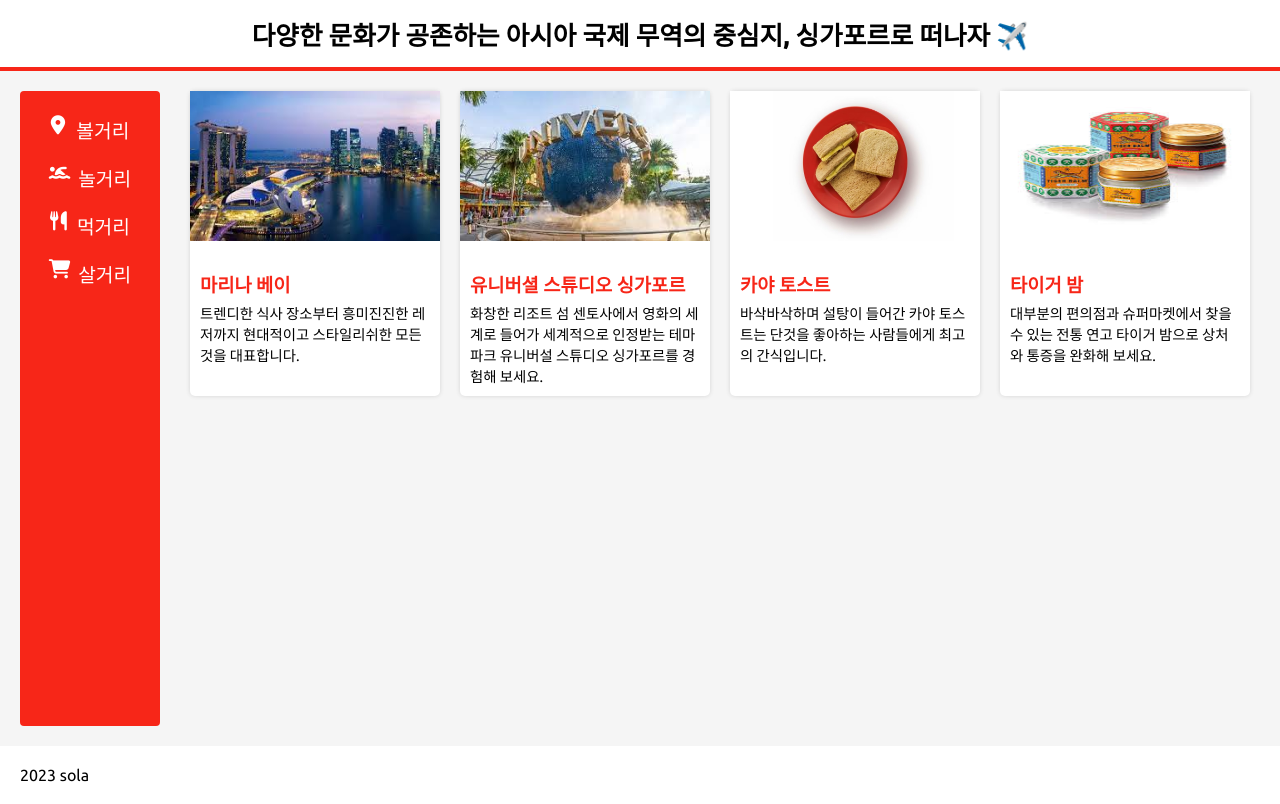
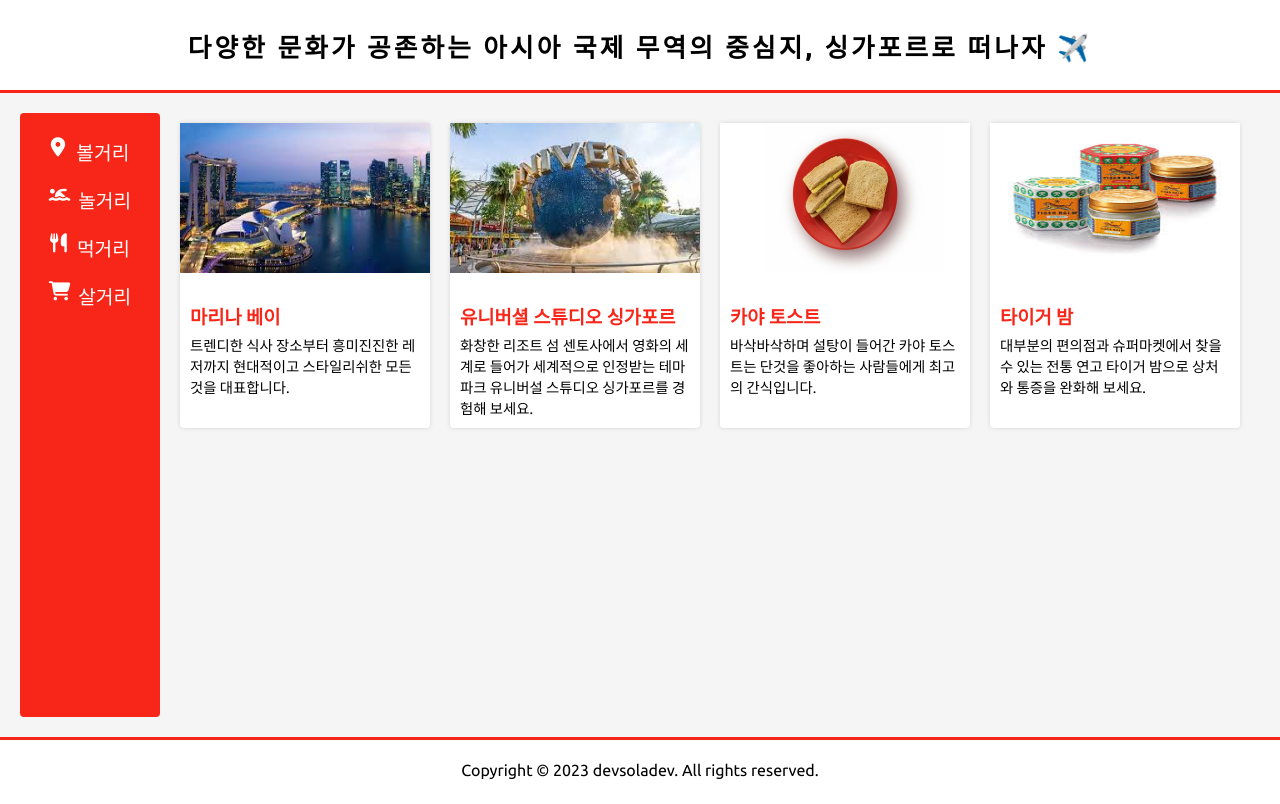
Before and after one commit to devsoladev/toy_singapore_gagopore, a website with bundled scripts: page index.html in a window 1280 px wide. Built offline with nearby package versions, Linux system fonts and the light colour scheme.

Commit message:
feat: 스타일을 수정한다

```diff
--- a/index.html
+++ b/index.html
@@ -41,19 +41,19 @@
 		</header>
 		<main>
 			<aside>
-				<a href="">
+				<a href="#">
 					<i class="fas fa-regular fa-location-dot" style="color: #fff;"></i>
 					<span>볼거리</span>
 				</a>
-				<a href="">
+				<a href="#">
 					<i class="fa-solid fa-person-swimming" style="color: #fff;"></i>
 					<span>놀거리</span>
 				</a>
-				<a href="">
+				<a href="#">
 					<i class="fas fa-regular fa-utensils" style="color: #fff;"></i>
 					<span href="">먹거리</span>
 				</a>
-				<a href="">
+				<a href="#">
 					<i class="fas fa-regular fa-cart-shopping" style="color: #fff;"></i>
 					<span>살거리</span>
 				</a>
@@ -101,7 +101,7 @@
 				</div>
 			</section>
 		</main>
-		<footer>2023 sola</footer>
+		<footer>Copyright © 2023 devsoladev. All rights reserved.</footer>
 		<script src="./script.js" type="module"></script>
 	</body>
 </html>
--- a/style.css
+++ b/style.css
@@ -1,6 +1,8 @@
 :root {
 	--red: #f72618;
-	--ivory: #fffff0;
+	--ivory: #f5f5f5;
+	--lightgray: #d4d4d4;
+	--navy: #1a172e;
 }
 
 html,
@@ -9,6 +11,11 @@
 	padding: 0;
 	height: 100%;
 	font-family: 'Ubuntu', sans-serif;
+}
+
+body {
+	display: flex;
+	flex-direction: column;
 }
 
 * {
@@ -20,27 +27,29 @@
 }
 
 header {
+	flex: 0.1;
 	display: flex;
 	justify-content: center;
 	align-items: center;
 	font-size: 1.6rem;
 	font-weight: 700;
+	letter-spacing: 0.2rem;
 	padding: 15px;
-	border-bottom: 4px solid var(--red);
+	border-bottom: 3px solid var(--red);
 }
 
 main {
+	flex: 1;
 	display: flex;
-	background-color: #f5f5f5;
-	height: calc(100% - 125px);
-	overflow-y: scroll;
+	background-color: var(--ivory);
+	overflow-y: auto;
+	padding: 20px;
 }
 
 aside {
 	display: flex;
 	flex-direction: column;
 	width: 140px;
-	margin: 20px;
 	padding: 15px;
 	background-color: var(--red);
 	border-radius: 4px;
@@ -52,14 +61,12 @@
 	font-size: 1.2rem;
 	font-weight: 500;
 	text-decoration: none;
-	border-radius: 5px;
-	text-decoration: none;
 	margin: 5px;
 	padding: 5px;
 }
 
 aside > a > span {
-	color: #fff;
+	color: white;
 }
 
 .container {
@@ -67,16 +74,17 @@
 	display: flex;
 	flex-wrap: wrap;
 	align-content: flex-start;
+	padding: 0 10px;
 }
 
 .card {
 	display: flex;
 	flex-direction: column;
 	width: 250px;
-	/* min-height: 150px; */
-	margin: 20px 10px;
-	border-radius: 5px;
-	box-shadow: 0 0 4px #d4d4d4;
+	min-height: 150px;
+	margin: 10px;
+	border-radius: 4px;
+	box-shadow: 0 0 4px var(--lightgray);
 }
 
 .card > img {
@@ -97,13 +105,18 @@
 }
 
 footer {
-	padding: 20px;
+	flex: 0.05;
+	display: flex;
+	justify-content: center;
+	align-items: center;
+	padding: 15px;
+	border-top: 3px solid var(--red);
 }
 
 /* media query */
 @media only screen and (min-width: 1024px) {
 	.card {
-		background-color: #fff;
+		background-color: white;
 	}
 
 	.card .title {
@@ -117,13 +130,13 @@
 	}
 
 	.card .title {
-		color: #fff;
+		color: white;
 	}
 }
 
 @media only screen and (max-width: 787px) {
 	.card {
-		background-color: #fff;
+		background-color: white;
 		border: 3px solid var(--red);
 	}
 
```
